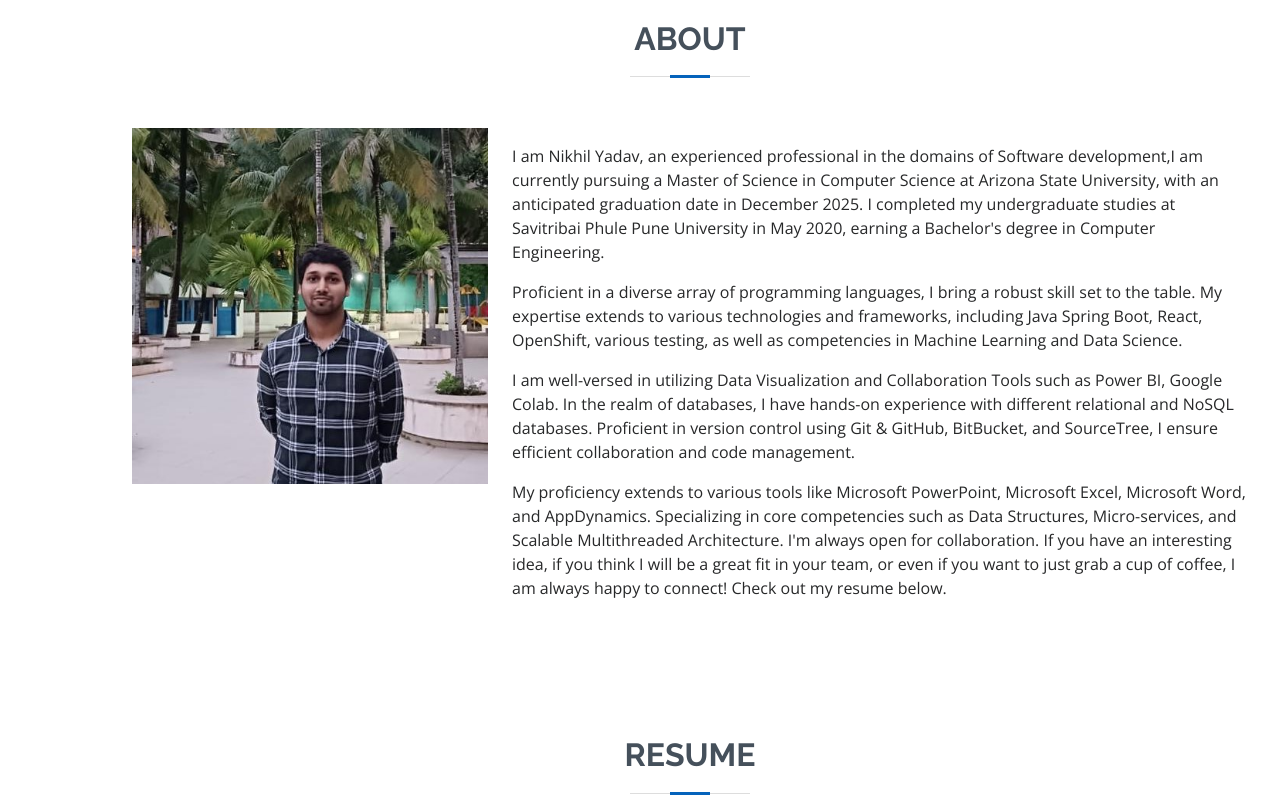
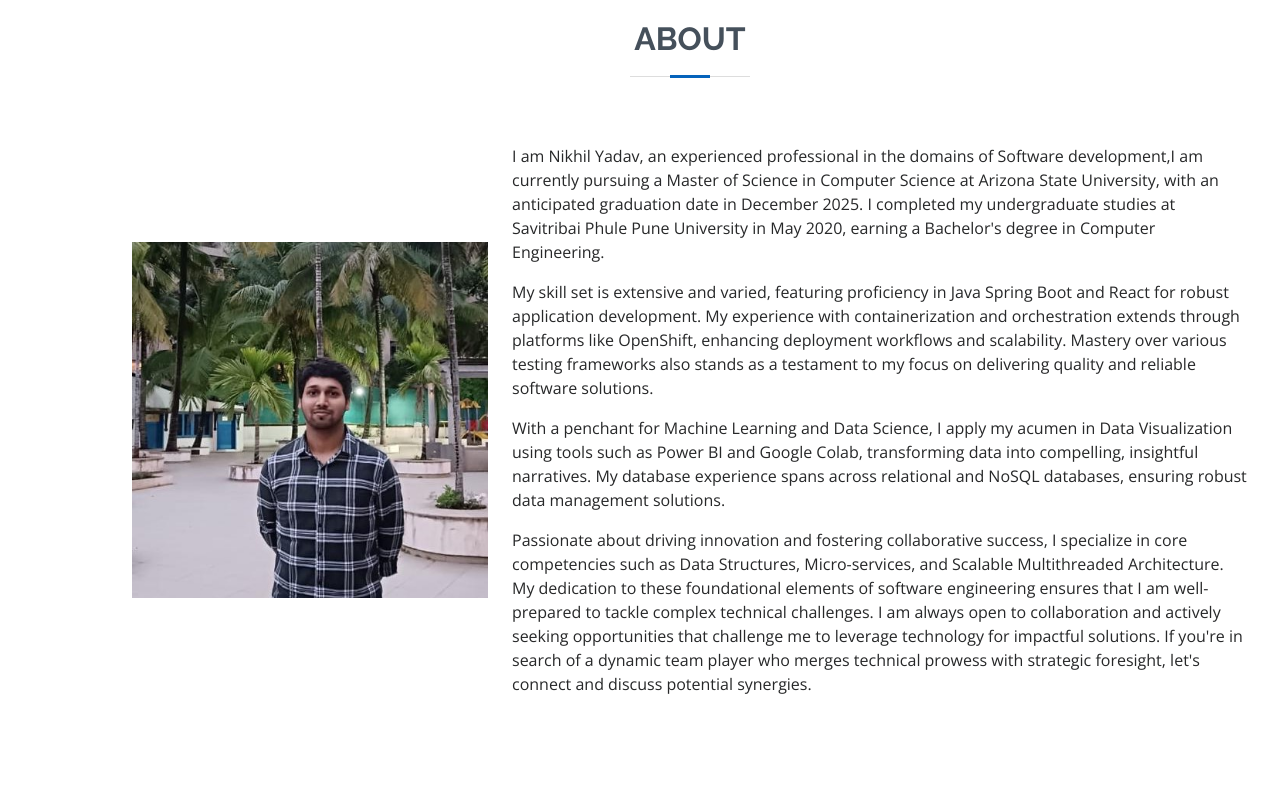
Before and after one commit to Nikhil2698/Nikhil-Yadav, a plain HTML site: page index.html in a window 1280 px wide. Shown: the part 840-1640 px from the top of the page. Drawn offline with nearby package versions, Linux system fonts and the light colour scheme.

Commit message:
Minor Code Change

```diff
--- a/assets/css/style.css
+++ b/assets/css/style.css
@@ -283,7 +283,6 @@ h6 {
 
 #hero:before {
   content: "";
-  background: rgba(255, 255, 255, 0.7);
   position: absolute;
   bottom: 0;
   top: 0;
--- a/index.html
+++ b/index.html
@@ -74,17 +74,17 @@
 
         </div>
 
-        <div class="row">
-          <div class="col-lg-4">
-            <img src="assets/img/profile-img.jpeg" class="img-fluid" alt="">
+        <div class="row" style="display: flex; align-items: center;">
+
+          <div class="col-lg-4" style="flex: 0 0 33.333333%; max-width: 33.333333%;">
+            <img src="assets/img/profile-img.jpeg" class="img-fluid" alt="" style="width: 100%; height: auto;">
           </div>
-          <div class="col-lg-8 pt-4 pt-lg-0 content">
-
+          <div class="col-lg-8 pt-4 pt-lg-0 content" style="flex: 0 0 66.666667%; max-width: 66.666667%;">
             <p>
               <p>I am Nikhil Yadav, an experienced professional in the domains of Software development,I am currently pursuing a Master of Science in Computer Science at Arizona State University, with an anticipated graduation date in December 2025. I completed my undergraduate studies at Savitribai Phule Pune University in May 2020, earning a Bachelor's degree in Computer Engineering.</p>
-              <p>Proficient in a diverse array of programming languages, I bring a robust skill set to the table. My expertise extends to various technologies and frameworks, including Java Spring Boot, React, OpenShift, various testing, as well as competencies in Machine Learning and Data Science.</p>
-              <p>I am well-versed in utilizing Data Visualization and Collaboration Tools such as Power BI, Google Colab. In the realm of databases, I have hands-on experience with different relational and NoSQL databases. Proficient in version control using Git & GitHub, BitBucket, and SourceTree, I ensure efficient collaboration and code management.</p>
-              <p>My proficiency extends to various tools like Microsoft PowerPoint, Microsoft Excel, Microsoft Word, and AppDynamics. Specializing in core competencies such as Data Structures, Micro-services, and Scalable Multithreaded Architecture. I'm always open for collaboration. If you have an interesting idea, if you think I will be a great fit in your team, or even if you want to just grab a cup of coffee, I am always happy to connect! Check out my resume below.</p>
+              <p>My skill set is extensive and varied, featuring proficiency in Java Spring Boot and React for robust application development. My experience with containerization and orchestration extends through platforms like OpenShift, enhancing deployment workflows and scalability. Mastery over various testing frameworks also stands as a testament to my focus on delivering quality and reliable software solutions.</p>
+              <p>With a penchant for Machine Learning and Data Science, I apply my acumen in Data Visualization using tools such as Power BI and Google Colab, transforming data into compelling, insightful narratives. My database experience spans across relational and NoSQL databases, ensuring robust data management solutions.</p>
+              <p>Passionate about driving innovation and fostering collaborative success, I specialize in core competencies such as Data Structures, Micro-services, and Scalable Multithreaded Architecture. My dedication to these foundational elements of software engineering ensures that I am well-prepared to tackle complex technical challenges. I am always open to collaboration and actively seeking opportunities that challenge me to leverage technology for impactful solutions. If you're in search of a dynamic team player who merges technical prowess with strategic foresight, let's connect and discuss potential synergies.</p>
             </p>
           </div>
         </div>
```
Also changed, not shown: assets/img/hero-bg.jpg.
